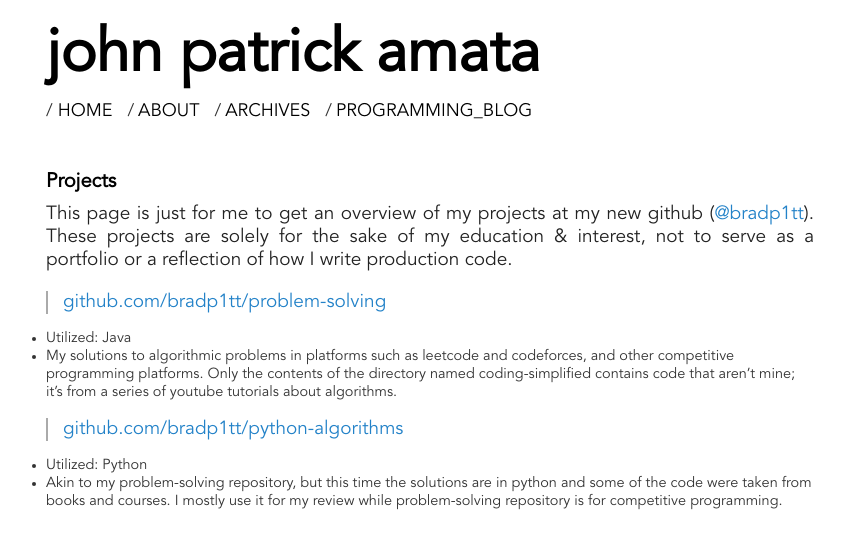
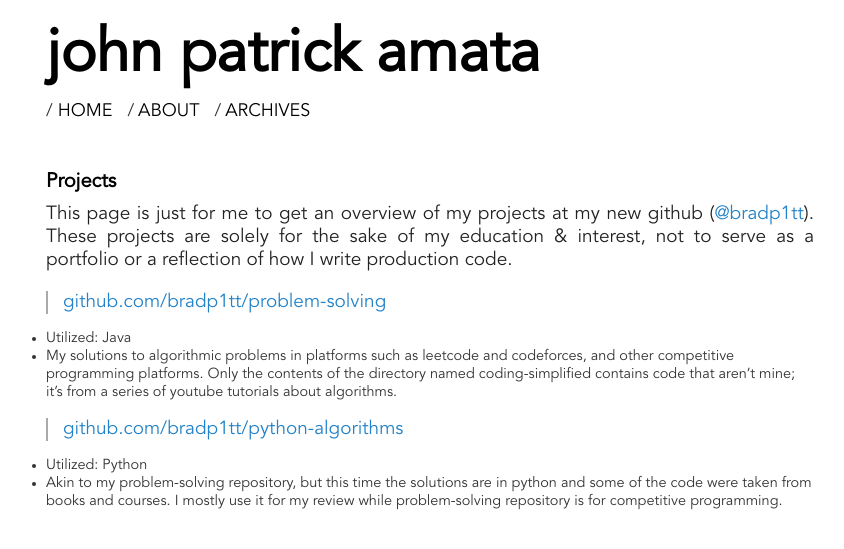
Before and after one commit to jpamata/jpamata.github.io, a Jekyll site: the page built from projects.md, in a window 1280 px wide. Shown: the top 549 px of the page, without its empty margins (210-1054 px from the left). Built offline with Jekyll 4.4.1, drawn with Linux system fonts in a browser that asks for light colours.

Commit message:
Update header.html

```diff
--- a/_includes/header.html
+++ b/_includes/header.html
@@ -5,10 +5,7 @@
         <!--Change the  URL here if working on an absolute domain-->
         <li>/ <a href="http://johnamata.com/">Home</a> / </li>
         <li><a href="http://johnamata.com/about">About</a> / </li>
-        <li><a href="{{ "/archives" | prepend: site.url }}">Archives</a> / </li>
-        <li><a href="https://bradp1tt.github.io/">Programming_Blog</a> <span class="u-separate"></span></li>
-        <!--- <li><a href="https://johnamata.com/projects">Projects</a> / </li> -->
-        <!-- <li><a href="https://johnpatrickamata.blogspot.com/">COMPSCI-BLOG</a></li> -->
+        <li><a href="{{ "/archives" | prepend: site.url }}">Archives</a> <span class="u-separate"></span></li>
 
         <!---
         {% if site.owner.github %}
```
